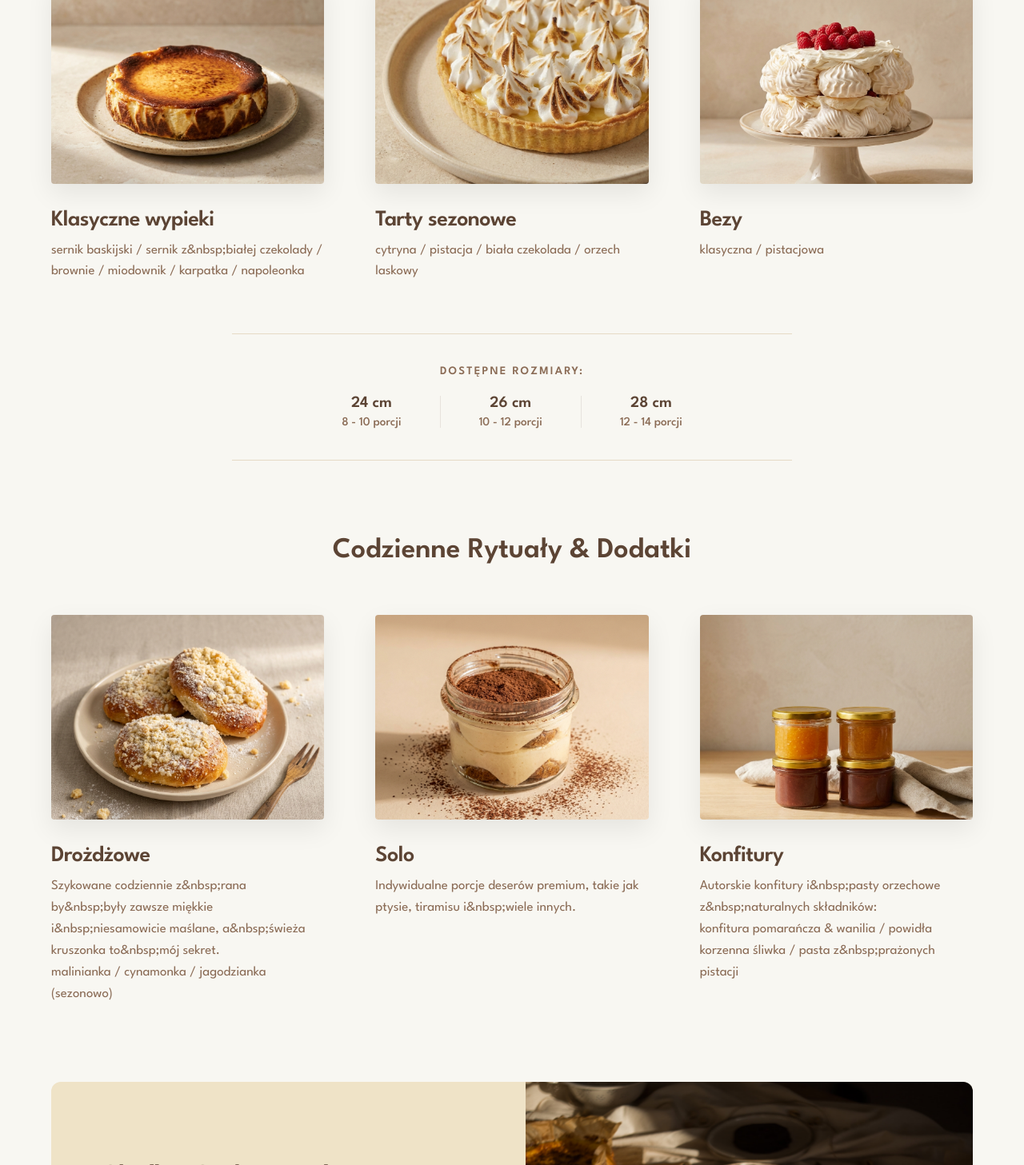
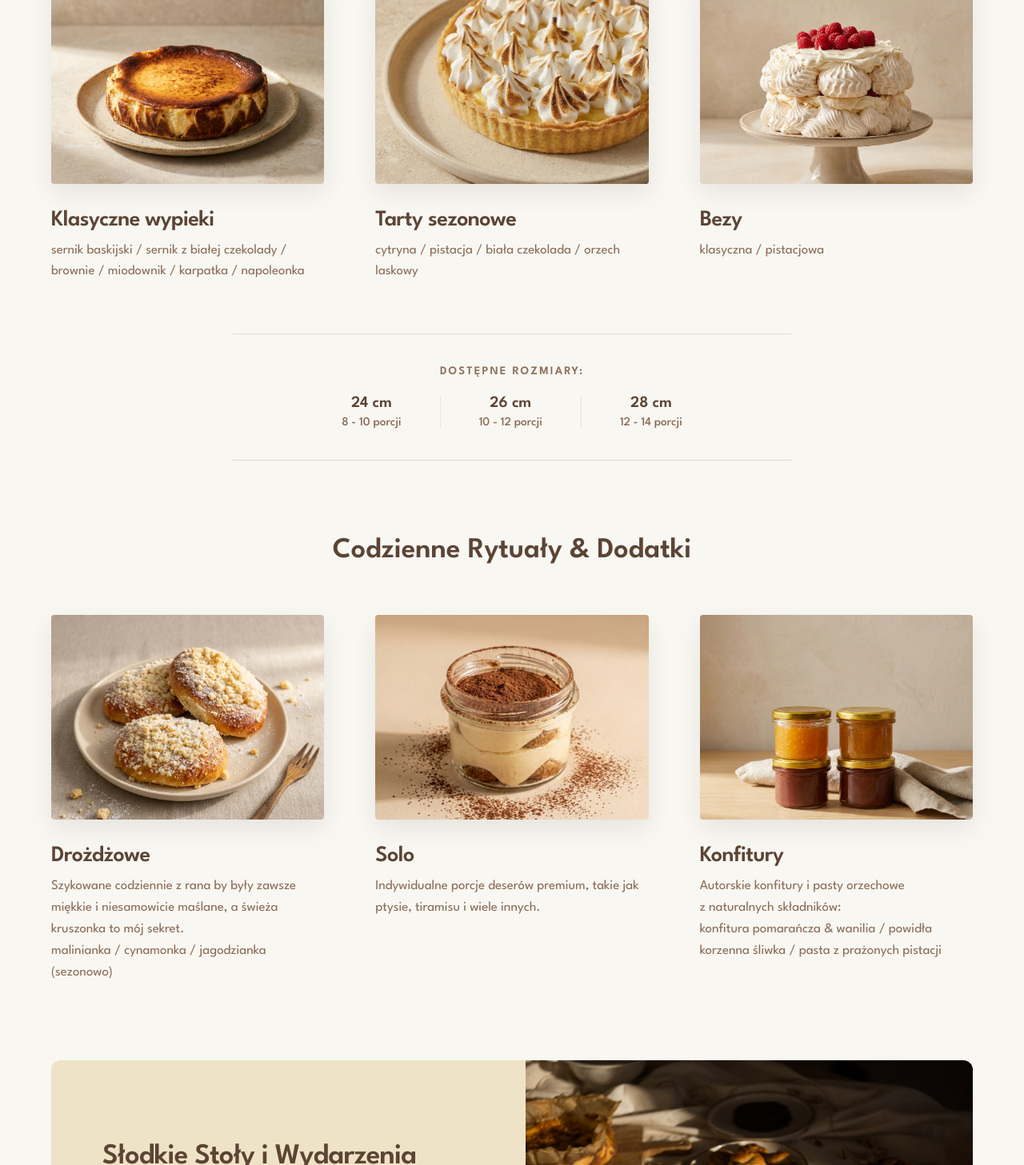
Before and after one commit to lukilot/projektmaslo, a Next.js app: page / in a window 1280 px wide. Shown: the part 3033-4490 px from the top of the page at 80% size. Built offline with nearby package versions, Linux system fonts and the light colour scheme.

Commit message:
Fix: Replace visible HTML entities with unicode non-breaking spaces

```diff
--- a/src/components/sections/Offer.tsx
+++ b/src/components/sections/Offer.tsx
@@ -8,7 +8,7 @@ const mainGallery = [
     {
         id: 'sernik',
         name: 'Klasyczne wypieki',
-        description: 'sernik baskijski / sernik z&nbsp;białej czekolady / brownie / miodownik / karpatka / napoleonka',
+        description: 'sernik baskijski / sernik z\u00A0białej czekolady / brownie / miodownik / karpatka / napoleonka',
         image: '/images/klasyki_gen.png',
     },
     {
@@ -29,19 +29,19 @@ const specialties = [
     {
         id: 'drozdzowe',
         name: 'Drożdżowe',
-        description: 'Szykowane codziennie z&nbsp;rana by&nbsp;były zawsze miękkie i&nbsp;niesamowicie maślane, a&nbsp;świeża kruszonka to&nbsp;mój sekret.\nmalinianka / cynamonka / jagodzianka (sezonowo)',
+        description: 'Szykowane codziennie z\u00A0rana by\u00A0były zawsze miękkie i\u00A0niesamowicie maślane, a\u00A0świeża kruszonka to\u00A0mój sekret.\nmalinianka / cynamonka / jagodzianka (sezonowo)',
         image: '/images/drozdzowe_gen.png',
     },
     {
         id: 'solo',
         name: 'Solo',
-        description: 'Indywidualne porcje deserów premium, takie jak ptysie, tiramisu i&nbsp;wiele innych.',
+        description: 'Indywidualne porcje deserów premium, takie jak ptysie, tiramisu i\u00A0wiele innych.',
         image: '/images/solo_gen.png',
     },
     {
         id: 'konfitury',
         name: 'Konfitury',
-        description: 'Autorskie konfitury i&nbsp;pasty orzechowe z&nbsp;naturalnych składników:\nkonfitura pomarańcza & wanilia / powidła korzenna śliwka / pasta z&nbsp;prażonych pistacji',
+        description: 'Autorskie konfitury i\u00A0pasty orzechowe z\u00A0naturalnych składników:\nkonfitura pomarańcza & wanilia / powidła korzenna śliwka / pasta z\u00A0prażonych pistacji',
         image: '/images/konfitury_gen.png',
     },
 ];
```
